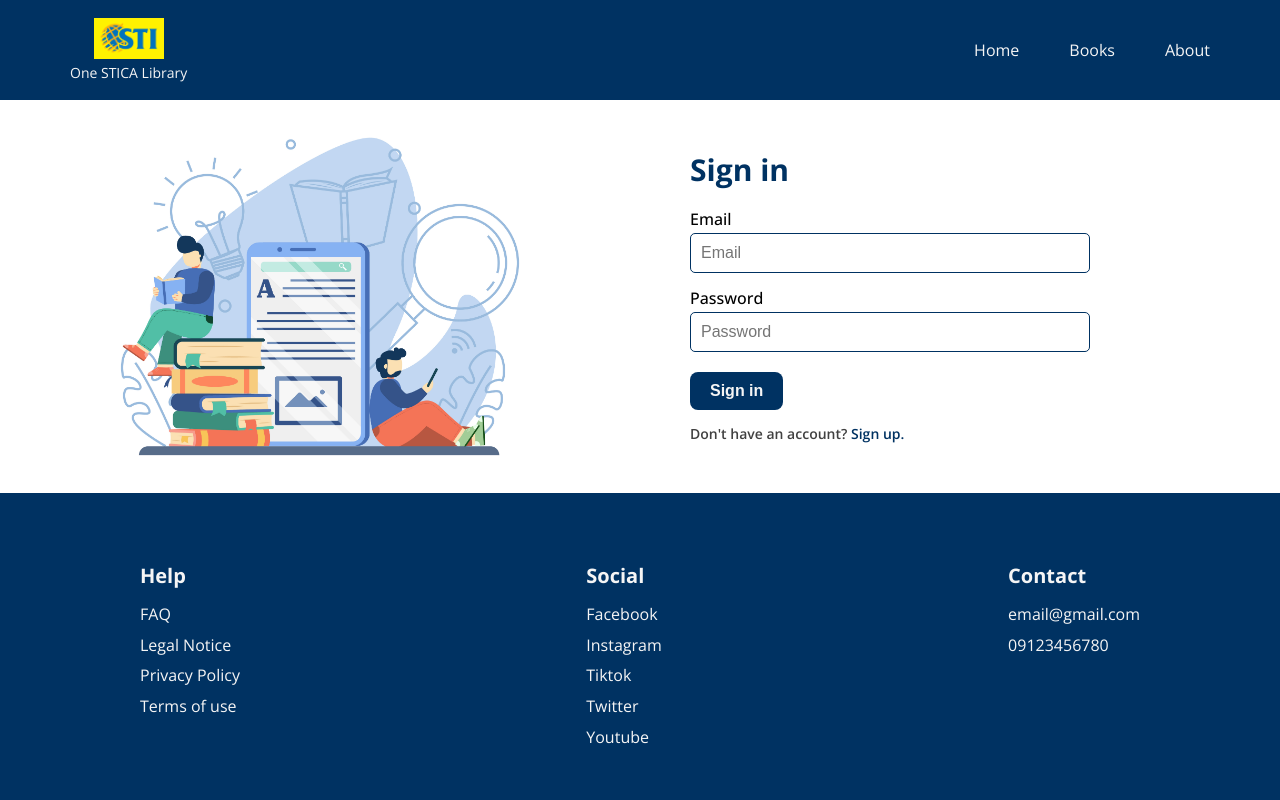
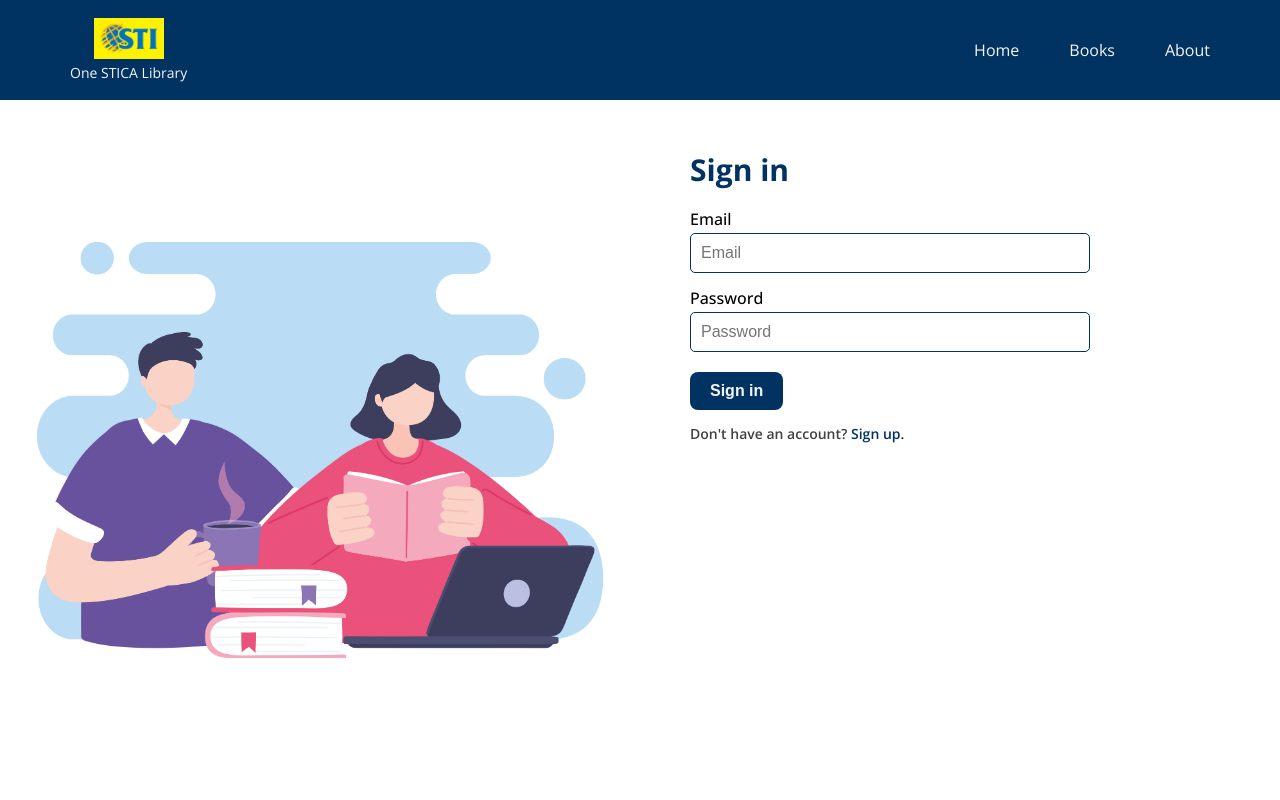
Before and after one commit to zomeru/lms-client, a Next.js app: page /auth in a window 1280 px wide. Shown: the top 800 px of the page. Built offline with nearby package versions, Linux system fonts and the light colour scheme; no server answers.

Commit message:
Fixed auth page style

```diff
--- a/src/assets/index.ts
+++ b/src/assets/index.ts
@@ -2,4 +2,4 @@ export { default as Logo } from './logo.png';
 export { default as HeroImage } from './hero_image.png';
 export { default as SampleBook } from './sample_book.jpeg';
 export { default as ContactImage } from './contact_image.png';
-export { default as LoginImage } from './login_image_1.jpg';
+export { default as LoginImage } from './login_image_2.jpg';
--- a/src/components/_page/Auth/AuthSection/index.tsx
+++ b/src/components/_page/Auth/AuthSection/index.tsx
@@ -38,13 +38,13 @@ const AuthSection = () => {
   };
 
   return (
-    <Section>
+    <Section height="700px">
       <StyledAuthSection>
         <div className="image-container">
           <Image
             src={LoginImage}
             layout="fill"
-            objectFit="cover"
+            objectFit="contain"
             objectPosition="center"
             quality={80}
           />
--- a/src/components/_page/Auth/AuthSection/style.ts
+++ b/src/components/_page/Auth/AuthSection/style.ts
@@ -4,6 +4,7 @@ export const StyledAuthSection = styled.div`
   max-width: 1500px;
   margin: 0 auto;
   display: flex;
+  height: 100%;
 
   .image-container {
     width: 50%;
```
Also changed, not shown: src/assets/login_image_2.jpg.
